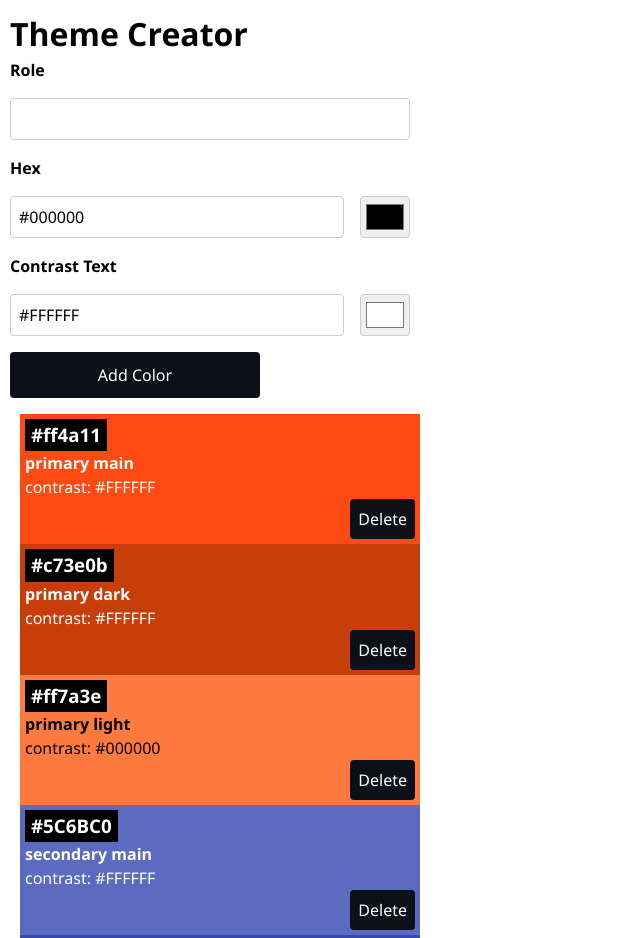
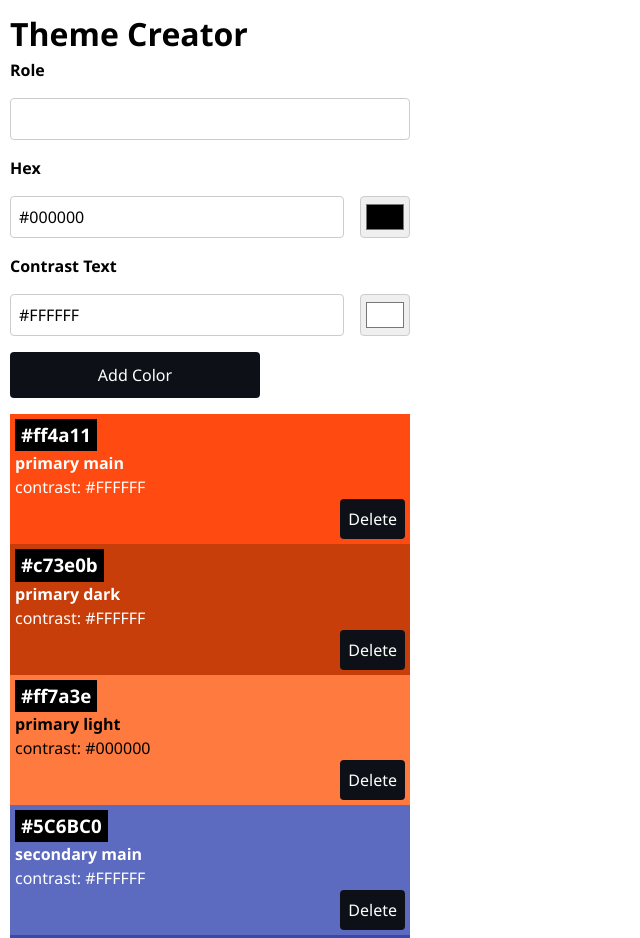
Before and after one commit to DBr-git/theme-creator, a React (Vite) app: page / in a window 1280 px wide. Shown: the top 938 px of the page, without its empty margins (0-640 px from the left). Built offline with nearby package versions, Linux system fonts and the light colour scheme.

Commit message:
fixed styling for Color Section

```diff
--- a/src/Components/Color/Color.css
+++ b/src/Components/Color/Color.css
@@ -1,5 +1,5 @@
 .color-card {
-  margin: 0px 10px;
+  margin: 0px;
   padding: 5px;
   display: flex;
   flex-direction: column;
--- a/src/Components/ColorSection/ColorSection.css
+++ b/src/Components/ColorSection/ColorSection.css
@@ -2,3 +2,8 @@
   text-align: center;
   margin-top: 3rem;
 }
+
+.colors-container {
+  display: flex;
+  flex-direction: column;
+}
--- a/src/Components/ColorSection/ColorSection.jsx
+++ b/src/Components/ColorSection/ColorSection.jsx
@@ -3,7 +3,7 @@ import "./ColorSection.css";
 
 export default function ColorsSection({ colors, onDeleteColor }) {
   return (
-    <>
+    <div className="colors-container">
       {colors.length > 0 ? (
         colors.map((color) => (
           <Color key={color.id} color={color} onDeleteColor={onDeleteColor} />
@@ -14,6 +14,6 @@ export default function ColorsSection({ colors, onDeleteColor }) {
         </h3>
       )}
       ;
-    </>
+    </div>
   );
 }
```
